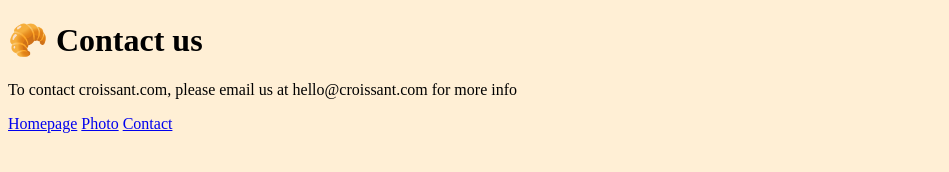
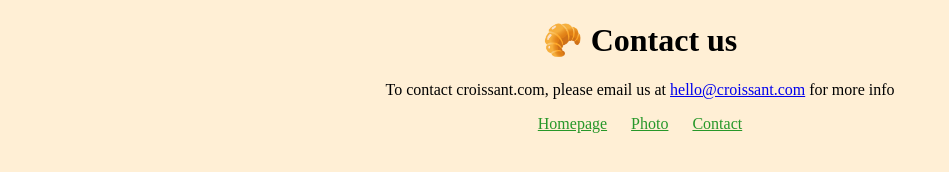
Before and after one commit to Fareha13/Croissant, a plain HTML site: page contact.html in a window 1280 px wide. Shown: the whole page, without its empty margins (0-949 px from the left). Drawn offline with Linux system fonts and the light colour scheme.

Commit message:
styled CSS

```diff
--- a/contact.html
+++ b/contact.html
@@ -1,16 +1,25 @@
 <!DOCTYPE html>
 <html lang="en">
   <head>
-    <meta charset="UTF-8">
-    <meta name="viewport" content="width=device-width, initial-scale=1.0">
-     <link rel="stylesheet" href="/css/style.css"/>
+    <meta charset="UTF-8" />
+    <meta name="viewport" content="width=device-width, initial-scale=1.0" />
+    <link rel="stylesheet" href="/css/style.css" />
     <title>Contact us - Croissant.com</title>
   </head>
   <body>
     <h1>🥐 Contact us</h1>
-    <p>To contact croissant.com, please email us at hello@croissant.com for more info</p>
+    <p>
+      To contact croissant.com, please email us at
+      <a href="mailto:hello@croissant.com" title="contact us by email"
+        >hello@croissant.com</a
+      >
+      for more info
+    </p>
+
+    <footer>
       <a href="/index.html">Homepage</a>
       <a href="/photo.html">Photo</a>
       <a href="/contact.html">Contact</a>
+    </footer>
   </body>
 </html>
--- a/css/style.css
+++ b/css/style.css
@@ -1,5 +1,27 @@
 body {
   background: papayawhip;
+}
+
+h1,
+p {
+  text-align: center;
+}
+
+h1 {
+  display: block;
+}
+
+footer a {
+  margin: 0 10px;
+  color: rgb(39, 151, 41);
+}
+
+a:hover {
+  cursor: pointer;
+}
+
+footer {
+  text-align: center;
 }
 
 .croissant-photo {
```
Also changed, not shown: index.html (+2 -0 lines), photo.html (+4 -1 lines). Lines whose indentation alone changed are shown as unchanged.
